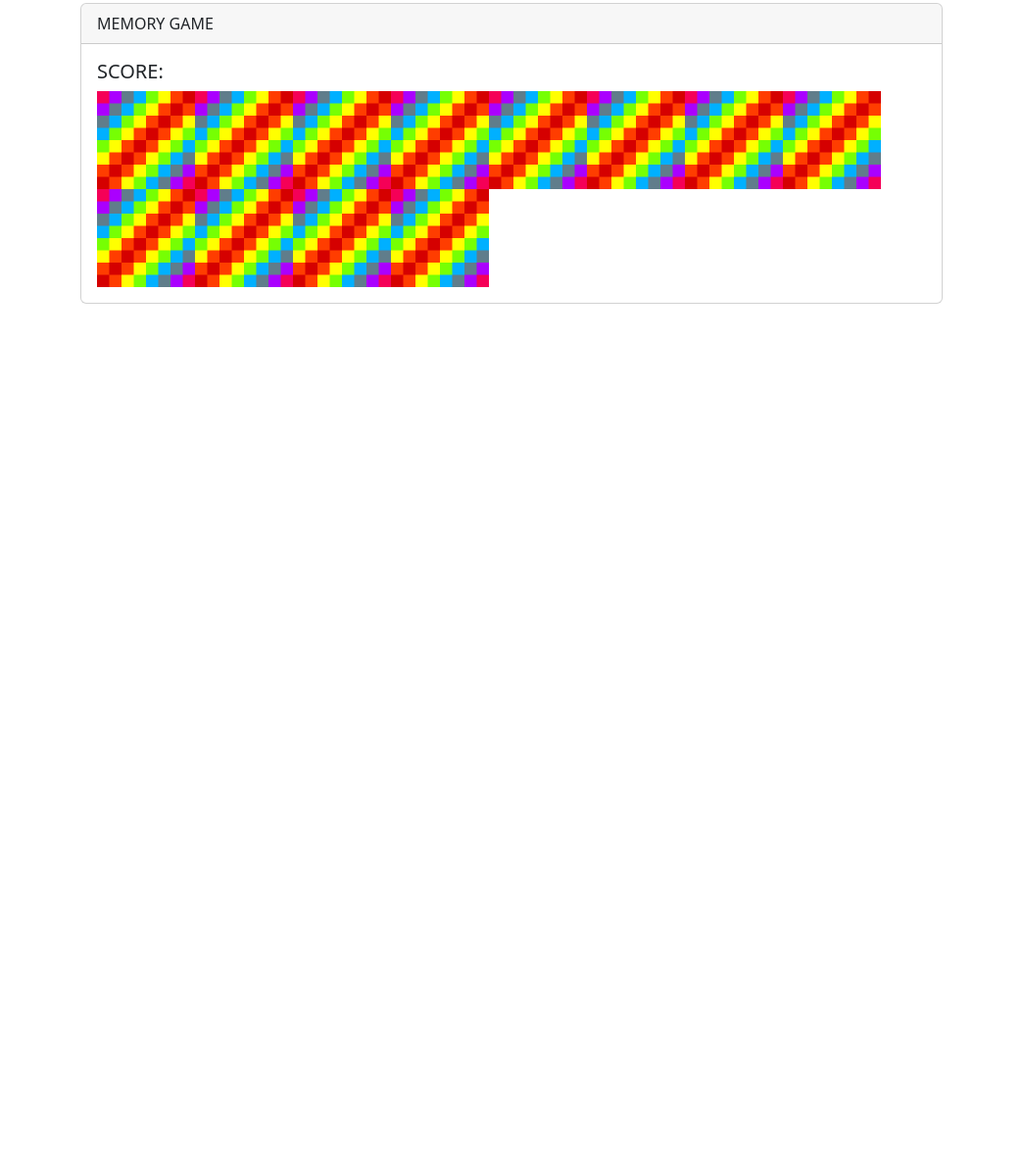
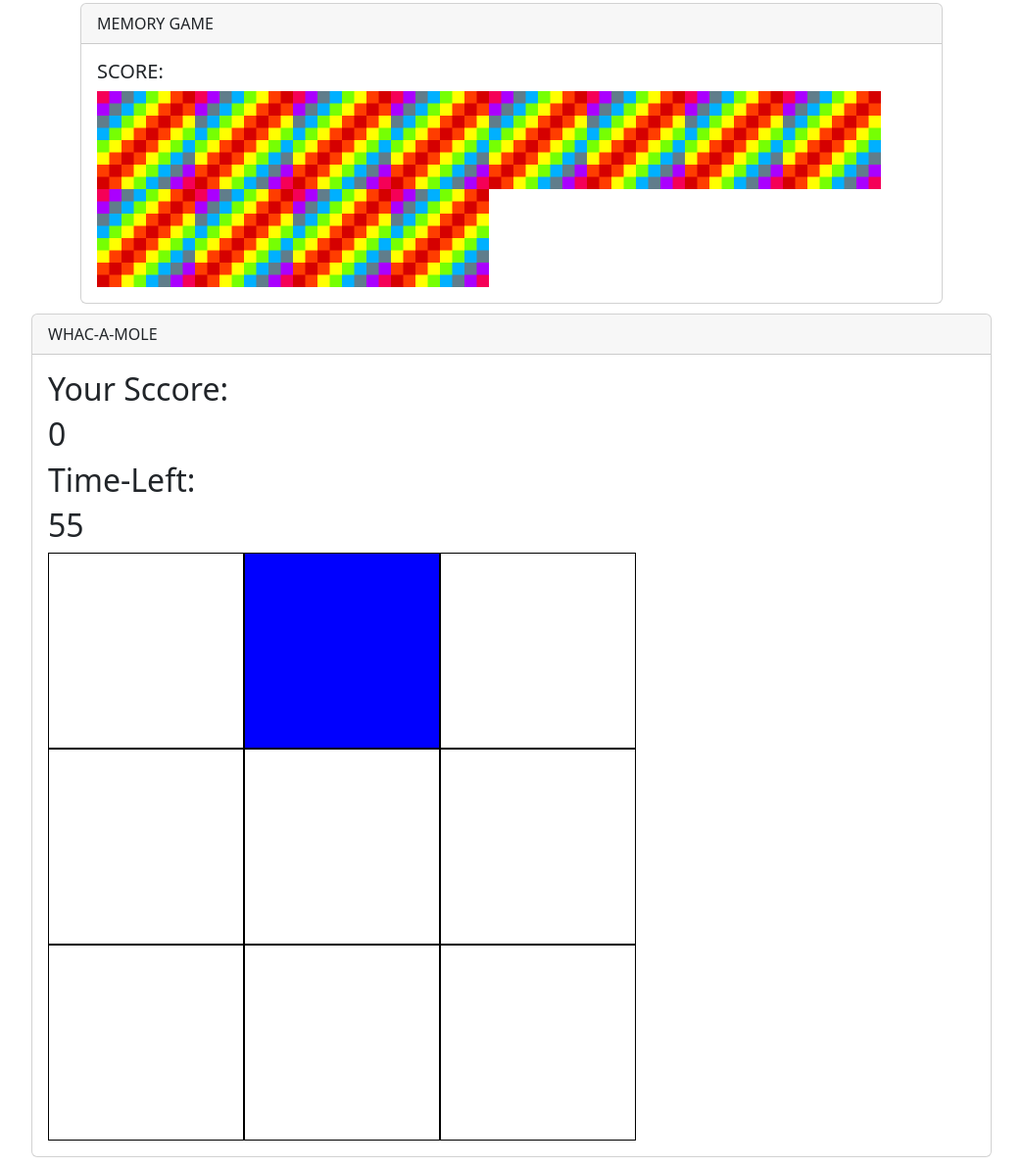
Before and after one commit to ItonRomero/Games-JavaScript-Bootstrap, a website: page index.html in a window 1280 px wide. Shown: the part 306-1497 px from the top of the page at 98% size, without its empty margins (118-1161 px from the left). Before the commit the page ends 800 px from the top, so only its background shows below. Drawn offline with nearby package versions, Linux system fonts and the light colour scheme.

Commit message:
Added Whac a mole game with javaSctipt function

```diff
--- a/assets/JavaSrcipt/mindgame.js
+++ b/assets/JavaSrcipt/mindgame.js
@@ -54,6 +54,8 @@ const cardArray = [
 cardArray.sort(() => 0.5 - Math.random())
 
 
+
+
 const gridDisplay = document.querySelector('#grid')
 const resultDisplayss = document.querySelector('#mindgame-result')
 let cardsChosen = []
@@ -62,16 +64,18 @@ const cardsWon = []
 
 
 
-// second
+// second  Creating Card Display
 function createBoard(){
 
-    for(i = 0; i < cardArray.length ; i++){
-      const card = document.createElement('img')
-      card.setAttribute('src', 'assets/images/mindgame/blank.png')
-      card.setAttribute('data-id', i )
-      card.addEventListener('click', flipcard)
-      gridDisplay.append(card)
+    for( let i = 0; i < cardArray.length; i++){
+        const cards = document.createElement('img')
+        cards.setAttribute('src', 'assets/images/mindgame/blank.png')
+        cards.setAttribute('data-id', i)
+        cards.addEventListener('click', flipcard)
+        gridDisplay.appendChild(cards)
+        console.log(cards)
     }
+
 }
 createBoard()
 
@@ -79,25 +83,28 @@ createBoard()
 
 
 //forth
-function checkMatch(){
+ function checkMatch(){
+
   const cards = document.querySelectorAll('img')
   const optionOneId = cardChosenIds[0]
   const optionTwoId = cardChosenIds[1]
-  console.log("check for match")
+
   if(optionOneId == optionTwoId) {
     cards[optionOneId].setAttribute('src', 'assets/images/mindgame/blank.png')
     cards[optionTwoId].setAttribute('src', 'assets/images/mindgame/blank.png')
       alert('You have clicked the same image!')
   }
 
-  if (cardsChosen[0] == cardsChosen[1]){
+  else if (cardsChosen[0] == cardsChosen[1]){
       alert("YOU FOUND A MATCH")
       cards[optionOneId].setAttribute('src', 'assets/images/mindgame/white.png')
       cards[optionTwoId].setAttribute('src', 'assets/images/mindgame/white.png')
       cards[optionOneId].removeEventListener('click', flipcard)
       cards[optionTwoId].removeEventListener('click', flipcard)
       cardsWon.push(cardsChosen)
-    } else {
+    }
+
+    else {
         cards[optionOneId].setAttribute('src', 'assets/images/mindgame/blank.png')
         cards[optionTwoId].setAttribute('src', 'assets/images/mindgame/blank.png')
         alert('Sorry Try Again')
@@ -117,14 +124,13 @@ function checkMatch(){
 // third
 
 function flipcard(){
-    const cardId = this.getAttribute('data-id')
-    cardsChosen.push(cardArray[cardId].name)
-    cardChosenIds.push(cardId)
-    console.log(cardsChosen)
-    console.log(cardChosenIds)
-    this.setAttribute('src', cardArray[cardId].img)
-    if (cardsChosen.length === 2) {
-        setTimeout(checkMatch, 500)
-
-    }
+      const cardId  = this.getAttribute('data-id')
+      cardsChosen.push(cardArray[cardId].name)
+      cardChosenIds.push(cardId)
+      this.setAttribute('src', cardArray[cardId].img)
+      if(cardsChosen.length == 2) {
+          setTimeout(checkMatch, 500)
+      }
+      console.log(cardChosenIds)
+      console.log(cardsChosen)
 }
--- /dev/null
+++ b/assets/JavaSrcipt/whacamole.js
@@ -0,0 +1,56 @@
+const squares = document.querySelectorAll('.square')
+const mole = document.querySelector('.mole')
+const timeLeft = document.querySelector('#time-left')
+const whacamoleScore = document.querySelector('#whac-a-mole-score')
+
+
+let Result = 0
+let hitPosition
+let currentTime = 60
+let timerID = null
+
+function randomSquare() {
+ squares.forEach(square => {
+     square.classList.remove('mole')
+ })
+
+let randomSquare = squares[Math.floor(Math.random() * 9)]
+ randomSquare.classList.add('mole')
+
+hitPosition = randomSquare.id
+
+}
+
+squares.forEach(square => {
+    square.addEventListener('mousedown', () => {
+        if (square.id == hitPosition){
+            Result++
+            whacamoleScore.textContent = Result
+            hitPosition = null
+        }
+    })
+})
+
+
+function moveMole() {
+
+ timerID = setInterval(randomSquare, 500)
+}
+
+moveMole()
+
+
+
+function countDown() {
+    currentTime--
+    timeLeft.textContent = currentTime
+
+    if (currentTime == 0) {
+        clearInterval(countDownTimerId)
+        clearInterval(timerID)
+        alert("GAME OVER! your final score is" + Result)
+    }
+
+}
+
+let countDownTimerId = setInterval(countDown, 1000)
--- a/index.html
+++ b/index.html
@@ -52,8 +52,45 @@
    </section>
    <!-- END MEMORY GAME SECTION -->
 
+
+
+
+
+   <!-- MEMORY GAME SECTION -->
+<section class="whac-a-mole-section section">
+  <div class="card">
+     <div class="card-header">WHAC-A-MOLE </div>
+     <div class="card-body">
+      <h2>Your Sccore:</h2>
+      <h2 id="whac-a-mole-score">0</h2>
+      <h2>Time-Left:</h2>
+      <h2 id="time-left">60</h2>
+
+       <div id="grid-test">
+          <div class="square mole" id="1"></div>
+          <div class="square" id="2"></div>
+          <div class="square" id="3"></div>
+          <div class="square" id="4"></div>
+          <div class="square" id="5"></div>
+          <div class="square" id="6"></div>
+          <div class="square" id="7"></div>
+          <div class="square" id="8"></div>
+          <div class="square" id="9"></div>
+       </div>
+
+     </div>
+   </div>
+ </section>
+ <!-- END MEMORY GAME SECTION -->
+
+
+
+
+
+
     <script src="node_modules/bootstrap/dist/js/bootstrap.bundle.js"></script>
     <script src="assets/JavaSrcipt/index.js"></script>
     <script src="assets/JavaSrcipt/mindgame.js"></script>
+    <script src="assets/JavaSrcipt/whacamole.js"></script>
 </body>
 </html>
--- /dev/null
+++ b/scss/sections/_whac-a-mole.scss
@@ -0,0 +1,24 @@
+@use '../custom' as * ;
+
+
+.whac-a-mole-section {
+    margin: 10px 150px;
+}
+
+#grid-test {
+    width: 600px;
+    height: 600px;
+    display: flex;
+    flex-wrap: wrap;
+
+}
+
+.square {
+    height: 200px;
+    width: 200px;
+    border: black solid 1px;
+}
+
+.mole {
+   background: blue;
+}
--- a/scss/style.scss
+++ b/scss/style.scss
@@ -3,3 +3,4 @@
 @use 'sections/navbar';
 @use 'sections/rps_section';
 @use 'sections/memorygame-section';
+@use 'sections/whac-a-mole';
```
Also changed, not shown: assets/css/style.css, 1 other file.
